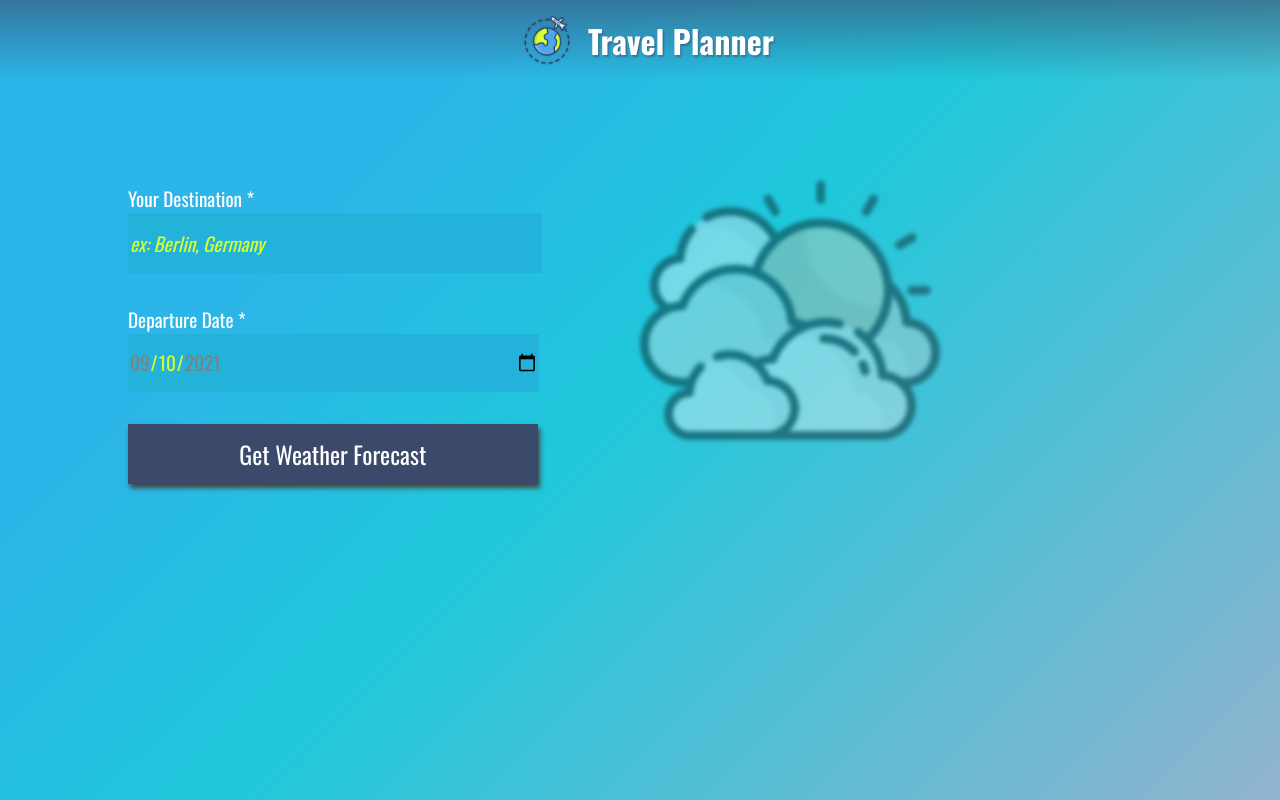
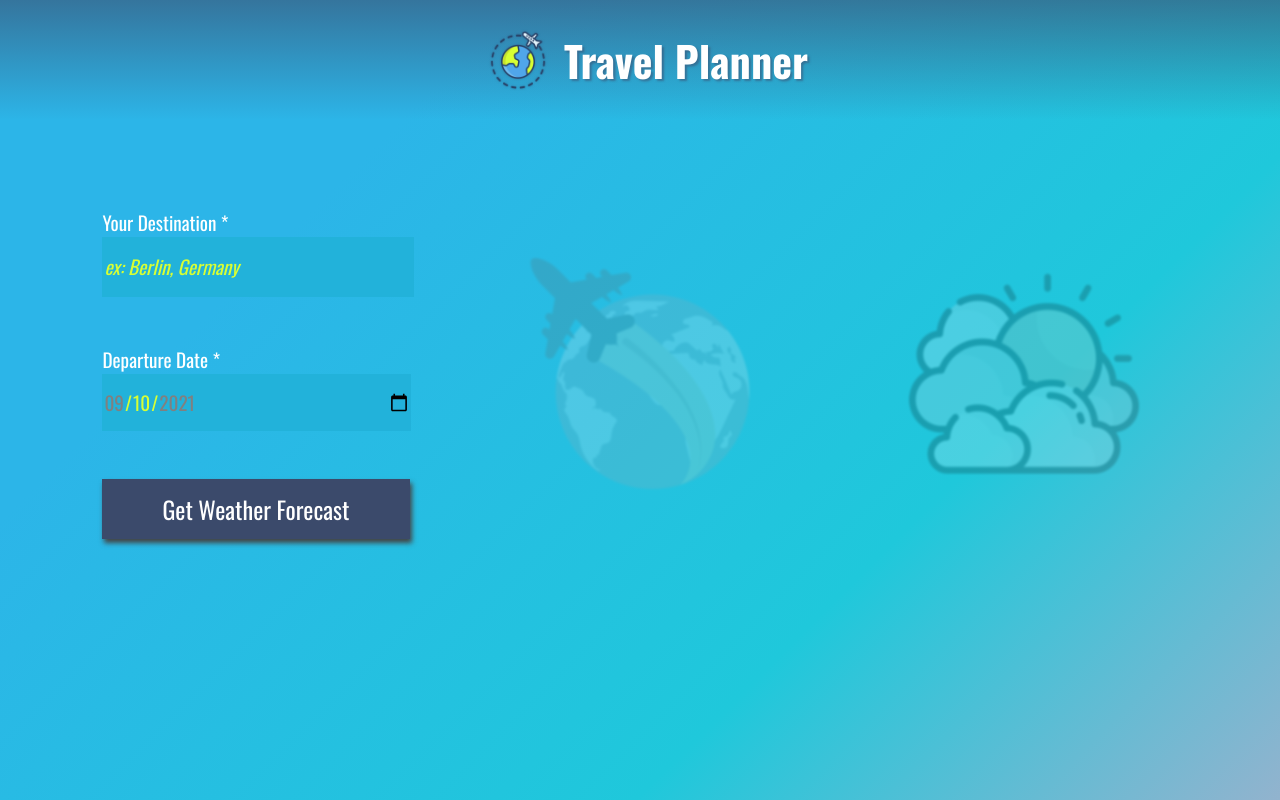
Before and after one commit to MohamedElshowel/Travel-App, a website built with webpack: page src/client/views/index.html in a window 1280 px wide. Built offline with nearby package versions, Linux system fonts and the light colour scheme; files whose address does not match are found by name; a web font is replaced by a local one.

Commit message:
style: Update App's HTML structure and Style

```diff
--- a/src/client/styles/styles.scss
+++ b/src/client/styles/styles.scss
@@ -12,7 +12,7 @@ $header-background-gradient: linear-gradient(
 $background-gradient: linear-gradient(
   -45deg,
   #92b3ce 0%,
-  #1fc8db 51%,
+  #1fc8db 31%,
   #2cb5e8 75%
 );
 
@@ -34,7 +34,7 @@ body {
 }
 
 header {
-  height: 80px;
+  height: 120px;
   display: flex;
   flex-direction: row;
   justify-content: center;
@@ -45,13 +45,13 @@ header {
     color: $label-text-color;
     font-family: "Oswald", sans-serif;
     text-shadow: $header-shadow;
-    font-size: 32px;
+    font-size: 42px;
     align-self: center;
   }
 
   .app-icon {
     align-self: center;
-    height: 50px;
+    height: 60px;
     filter: drop-shadow($header-shadow);
     margin: 0 1em;
   }
@@ -61,8 +61,7 @@ main {
   display: flex;
   flex-direction: row;
   align-items: center;
-  width: 80%;
-  margin: 5% auto;
+  margin: 5%;
 }
 
 section {
@@ -70,9 +69,10 @@ section {
   display: flex;
   flex-direction: column;
   justify-content: space-between;
+  align-items: center;
 
   div {
-    margin: 1em 0;
+    margin: 1.5em 0;
     width: 80%;
   }
 
@@ -114,12 +114,40 @@ section {
   }
 }
 
-#dataPlaceholder {
-  background: url("../images/weather-icon.png") no-repeat;
-  background-size: 100%;
-  filter: blur(2px) grayscale(0.8) opacity(0.4);
-  height: 300px;
-  width: 300px;
+#location-image {
+  width: 80%;
+  max-height: 100%;
+  margin: 3em;
+  border-radius: 1em;
+}
+
+.placeholder-image {
+  filter: blur(1px) grayscale(0.8) opacity(0.2);
+  width: 60%;
+  height: 60%;
+}
+
+.weather-data {
+  display: grid;
+  grid-template-columns: 5em 1fr;
+  grid-template-rows: auto repeat(2, 2.5em);
+  align-content: center;
+
+  &__title {
+    grid-column: span 2;
+  }
+
+  &__temp, &__description {
+    font-size: 1.2em;
+  }
+
+  &__icon {
+    grid-row: span 2;
+    background-size: 100%;
+    height: 4em;
+    width: 4em;
+    filter: drop-shadow($header-shadow);
+  }
 }
 
 @media screen and (max-width: 1000px) {
--- a/src/client/views/index.html
+++ b/src/client/views/index.html
@@ -16,11 +16,11 @@
 
   <main id="app">
     <section>
-      <div class="entry location">
+      <div class="location">
         <label for="location">Your Destination *</label>
         <input type="text" id="location" placeholder="ex: Berlin, Germany" title="Enter your destination">
       </div>
-      <div class="entry date">
+      <div class="date">
         <label for="datePicker">Departure Date *</label>
         <input type="date" id="datePicker" placeholder="Departure Date" title="Pick your departure date">
       </div>
@@ -29,15 +29,19 @@
       </div>
     </section>
 
+
     <section>
-      <div class="holder entry" id="dataPlaceholder"></div>
-      <div class="holder entry" id="retrievedData">
-        <div class="title"></div>
-        <div id="entryHolder">
-          <div id="date"></div>
-          <div id="temp"></div>
-          <div id="content"></div>
-        </div>
+      <img id="location-placeholder" class="placeholder-image" src="src/client/images/travel-icon.png"/>
+      <img id="location-image" style="display: none;"/>
+    </section>
+
+    <section>
+      <img id="weather-placeholder" class="placeholder-image" src="src/client/images/weather-icon.png"/>
+      <div id="weather-data" class="weather-data" style="display: none;">
+        <h2 id="weather-title" class="weather-data__title"></h2>
+        <div id="weather-icon" class="weather-data__icon"></div>
+        <div id="weather-temp" class="weather-data__temp"></div>
+        <div id="weather-description" class="weather-data__description"></div>
       </div>
     </section>
   </main>
```
